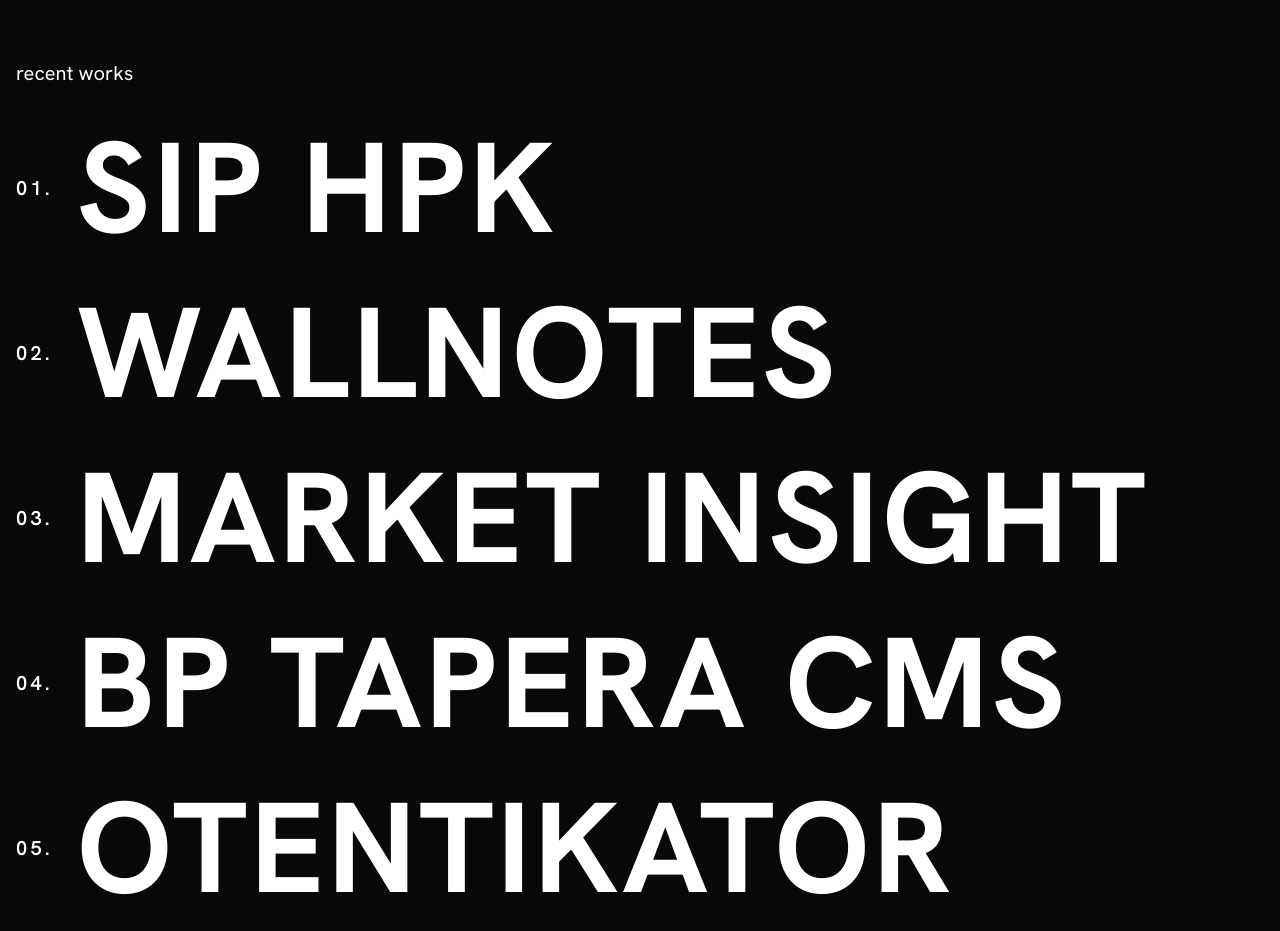
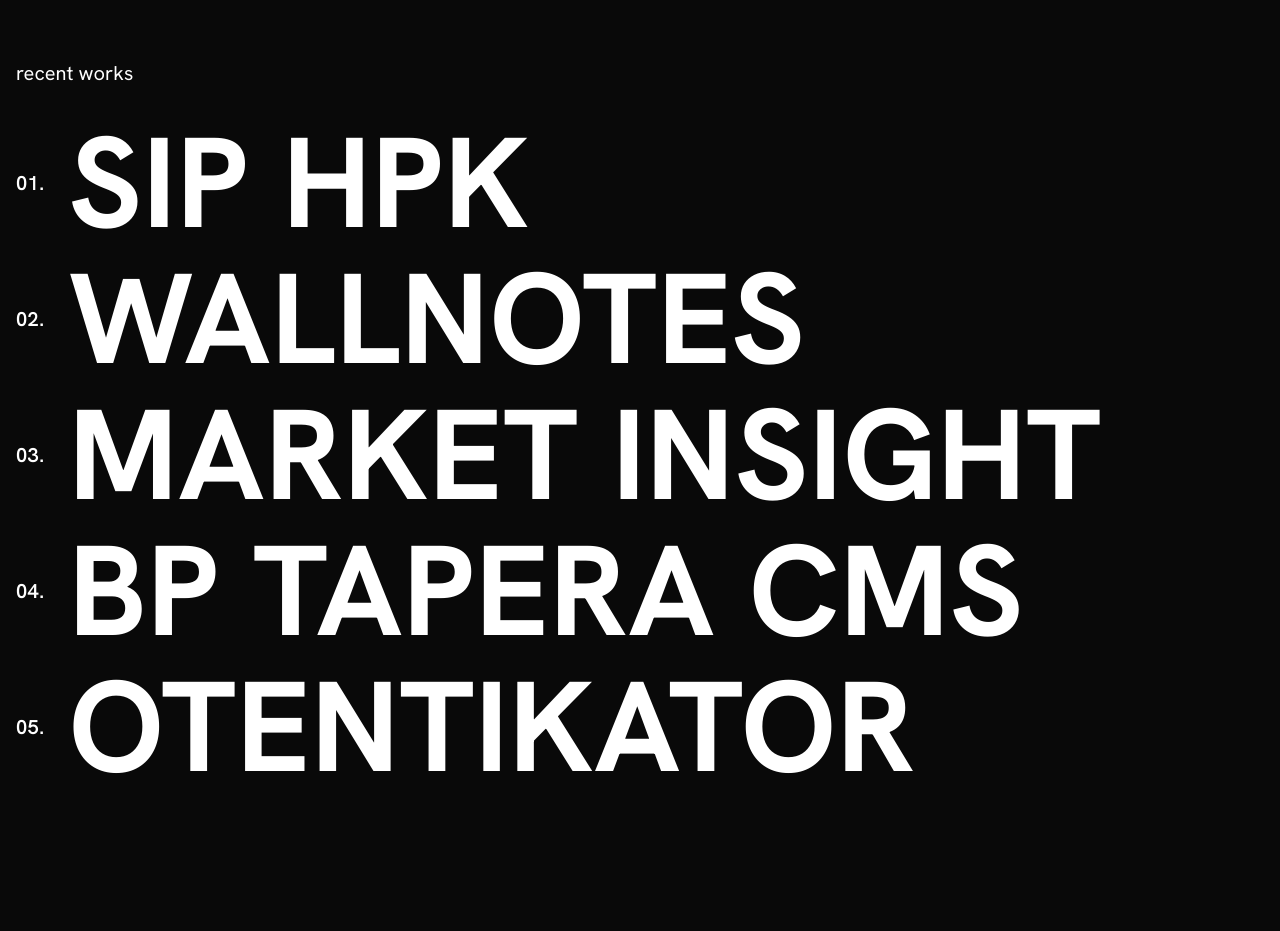
Before and after one commit to mazkaaa/mazka.dev, a Next.js app: page / in a window 1280 px wide. Shown: the part 1640-2571 px from the top of the page. After the commit the page ends 2450 px from the top, so only its background shows below. Built offline with nearby package versions, Linux system fonts and the light colour scheme.

Commit message:
added some codes

```diff
--- a/src/pages/index.tsx
+++ b/src/pages/index.tsx
@@ -201,28 +201,28 @@ export default function Home() {
           <Image src={"/IMG_4452.jpg"} width={1080} height={1085} alt="Azka" />
         </div>
       </section>
-      <section className="container mt-36 mx-auto p-4 max-w-7xl flex flex-col">
+      <section className="container mt-36 mx-auto p-4 max-w-7xl flex flex-col space-y-8">
         <h3 className="text-xl text-white">recent works</h3>
-        <ul className="text-white text-9xl tracking-wide uppercase font-bold">
+        <ul className="text-white tracking-wide uppercase font-bold flex flex-col space-y-2">
           <li className="inline-flex items-center space-x-6 cursor-pointer">
             <span className="font-semibold text-xl">01. </span>
-            <span>SIP HPK</span>
+            <span className="text-9xl">SIP HPK</span>
           </li>
           <li className="inline-flex items-center space-x-6 cursor-pointer">
             <span className="font-semibold text-xl">02. </span>
-            <span>wallnotes</span>
+            <span className="text-9xl">wallnotes</span>
           </li>
           <li className="inline-flex items-center space-x-6 cursor-pointer">
             <span className="font-semibold text-xl">03. </span>
-            <span>market insight</span>
+            <span className="text-9xl">market insight</span>
           </li>
           <li className="inline-flex items-center space-x-6 cursor-pointer">
             <span className="font-semibold text-xl">04. </span>
-            <span>BP Tapera CMS</span>
+            <span className="text-9xl">BP Tapera CMS</span>
           </li>
           <li className="inline-flex items-center space-x-6 cursor-pointer">
             <span className="font-semibold text-xl">05. </span>
-            <span>otentikator</span>
+            <span className="text-9xl">otentikator</span>
           </li>
         </ul>
       </section>
```
